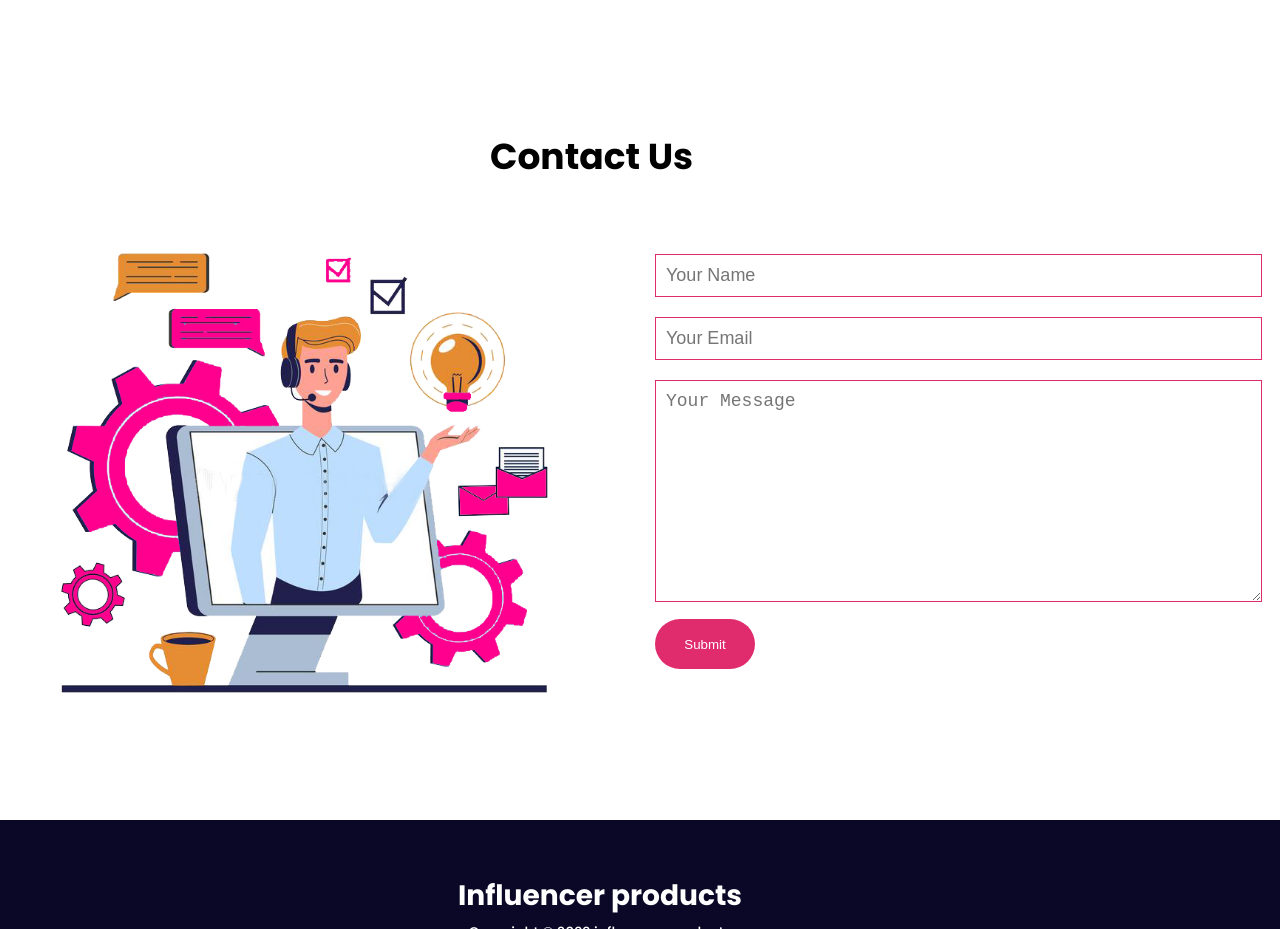
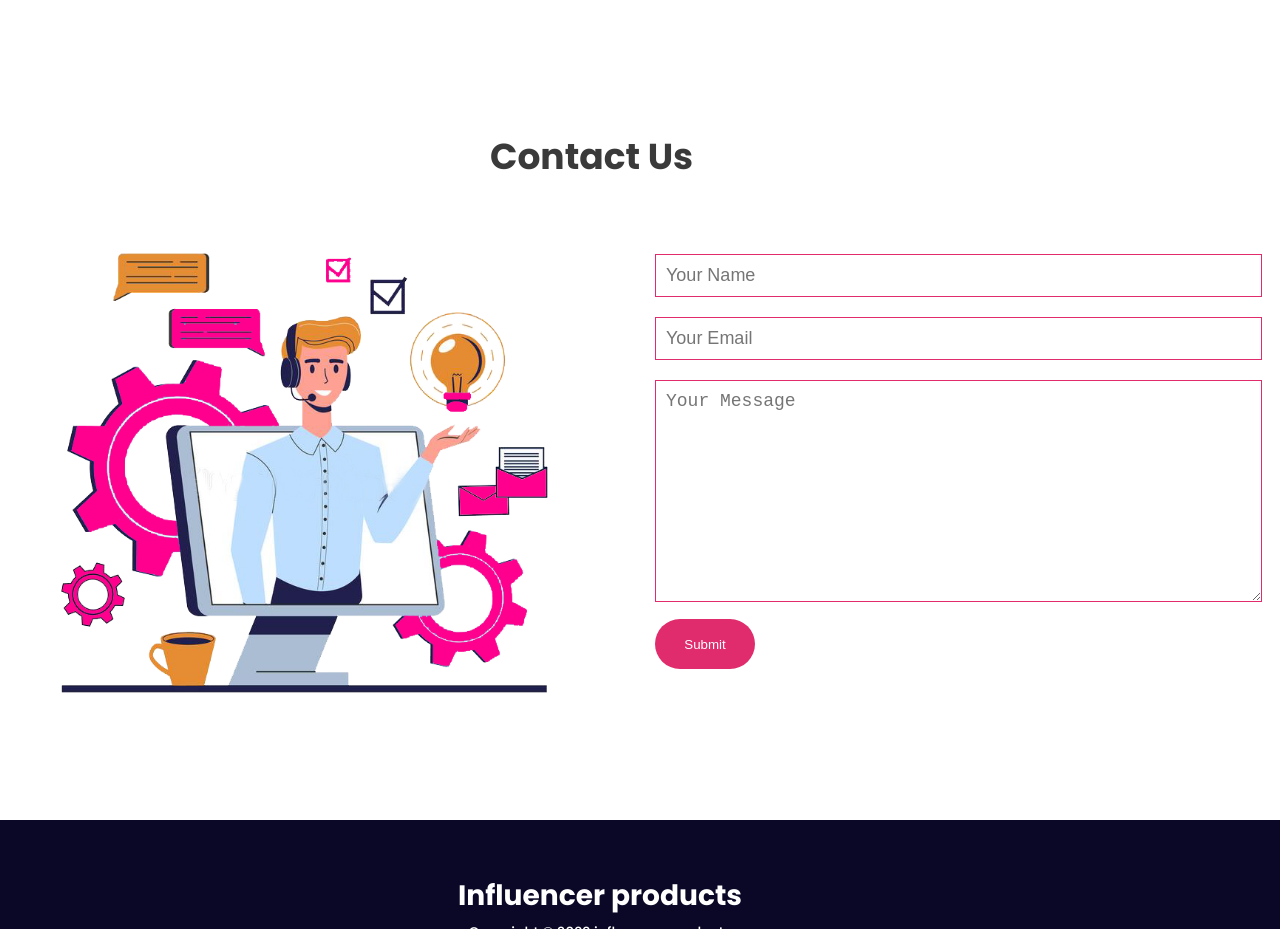
Before and after one commit to RiazulIslam1/responsive-website, a plain HTML site: page index.html in a window 1280 px wide. Shown: the part 2448-3377 px from the top of the page. Drawn offline with Linux system fonts and the light colour scheme.

Commit message:
contact title color change

```diff
--- a/style.css
+++ b/style.css
@@ -312,6 +312,7 @@ body{
     gap: 30px;
 }
 .contact-title{
+    color: #3A3A3A;
     font-size: 24px;
     padding-left: 450px;
     padding-bottom: 60px;
```
